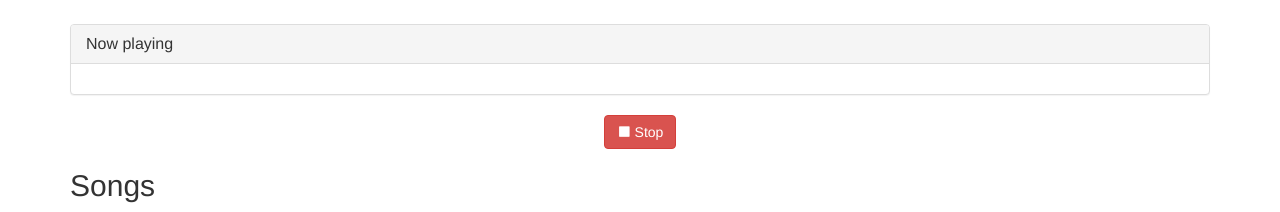
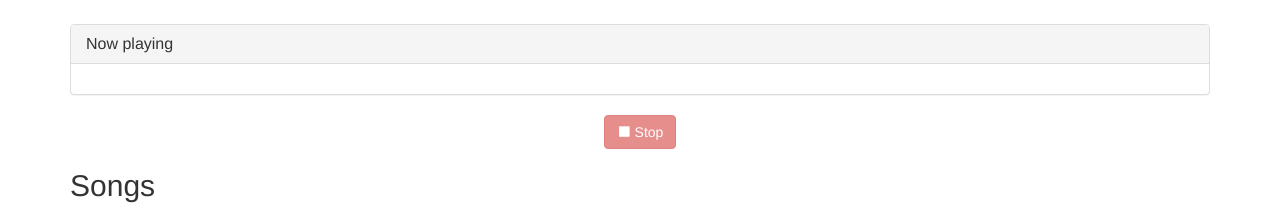
Before and after one commit to MisterX2000/floppymusic-web, a Flask app: page / in a window 1280 px wide. Shown: the part 51-263 px from the top of the page. Run offline with Flask 2, Linux system fonts and the light colour scheme; data that the repository does not hold is empty; some libraries are stand-ins or nearby versions.

Commit message:
disable buttons while playing

```diff
--- a/src/templates/index.html
+++ b/src/templates/index.html
@@ -60,7 +60,7 @@
     </div>
 
     <div class="text-center">
-        <a href="{{ url_for('stop') }}" class="btn btn-danger"><span class="glyphicon glyphicon-stop" aria-hidden="true"></span> Stop</a>
+        <a href="{{ url_for('stop') }}" class="btn btn-danger {% if not playing %}disabled{% endif %}"><span class="glyphicon glyphicon-stop" aria-hidden="true"></span> Stop</a>
     </div>
 
     <h2>Songs</h2>
@@ -80,9 +80,9 @@
                 <th>{{ name }}</th>
                 <th>{{ dropfac }}</th>
                 <th>
-                    <a href="{{ url_for('play', song_id=id) }}" class="btn btn-success btn-xs"><span class="glyphicon glyphicon-play" aria-hidden="true"></span> Play</a>
-                    <a href="{{ url_for('edit', song_id=id) }}" class="btn btn-primary btn-xs"><span class="glyphicon glyphicon-edit" aria-hidden="true"></span> Edit</a>
-                    <a href="{{ url_for('delete', song_id=id) }}" class="btn btn-danger btn-xs" data-toggle="confirmation" data-singleton="true" data-popout="true" data-placement="right">
+                    <a href="{{ url_for('play', song_id=id) }}" class="btn btn-success btn-xs {% if playing %}disabled{% endif %}"><span class="glyphicon glyphicon-play" aria-hidden="true"></span> Play</a>
+                    <a href="{{ url_for('edit', song_id=id) }}" class="btn btn-primary btn-xs {% if playing %}disabled{% endif %}"><span class="glyphicon glyphicon-edit" aria-hidden="true"></span> Edit</a>
+                    <a href="{{ url_for('delete', song_id=id) }}" class="btn btn-danger btn-xs {% if playing %}disabled{% endif %}" data-toggle="confirmation" data-singleton="true" data-popout="true" data-placement="right">
                         <span class="glyphicon glyphicon-remove" aria-hidden="true"></span> Delete</a>
                 </th>
             </tr>
```
